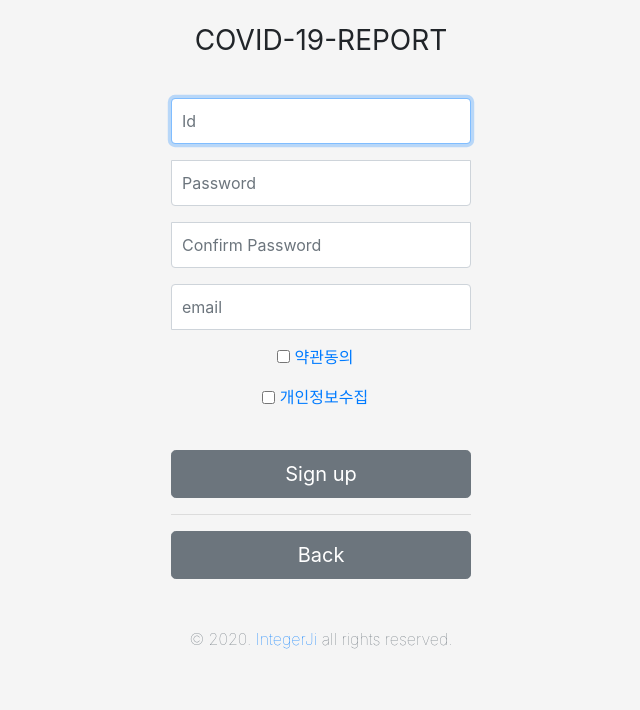
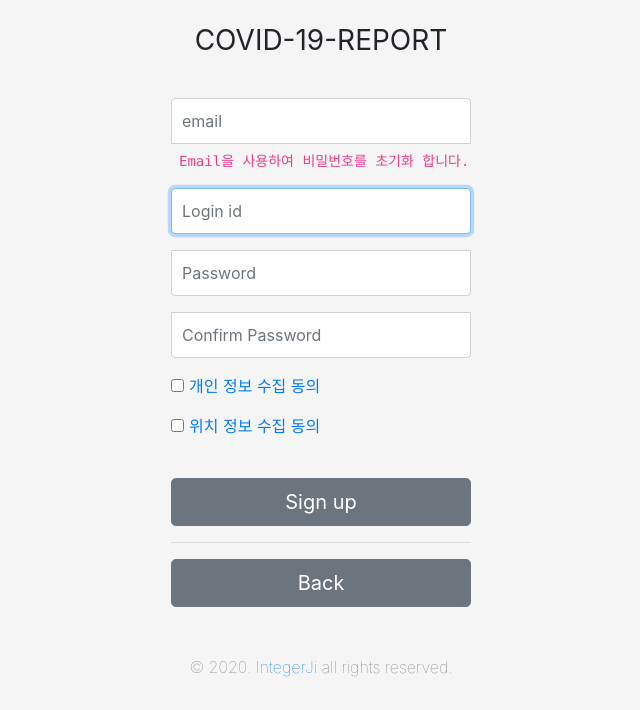
Before and after one commit to integerJI/covid-19-report, a Django app: template user/templates/signup.html in a window 1280 px wide. Shown: the part 223-933 px from the top of the page, without its empty margins (319-959 px from the left). Before the commit the page ends 872 px from the top, so only its background shows below. Run offline with Django 3.2, Linux system fonts and the light colour scheme; the template is opened without the code that fills it, so the values that code supplies are empty; some libraries are stand-ins or nearby versions.

Commit message:
위치, 개인정보 수집 동의

```diff
--- a/user/templates/signup.html
+++ b/user/templates/signup.html
@@ -28,8 +28,13 @@
         <h1 class="h3 mb-3 font-weight-normal">COVID-19-REPORT</h1>
         <br>
         <div class="form-group">
-            <label for="text" class="sr-only">Id</label>
-            <input type="text" id="inputEmail" name="username" class="form-control" placeholder="Id" required autofocus>
+            <label for="inputPassword" class="sr-only">Email</label>
+            <input type="email" id="email" name="email" class="form-control" placeholder="email" required>
+            <code class="d-flex justify-content-start my-2 ml-2">Email을 사용하여 비밀번호를 초기화 합니다.</code>
+        </div>
+        <div class="form-group">
+            <label for="text" class="sr-only">Login Id</label>
+            <input type="text" id="inputEmail" name="username" class="form-control" placeholder="Login id" required autofocus>
         </div>
         <div class="form-group">
             <label for="inputPassword" class="sr-only">Password</label>
@@ -42,40 +47,33 @@
                 placeholder="Confirm Password" required>
         </div>
         <div class="form-group">
-            <label for="inputPassword" class="sr-only">Email</label>
-            <input type="email" id="email" name="email" class="form-control"
-                placeholder="email" required>
-        </div>
-        <div class="form-group">
-            <div class="form-check form-check-inline">
+            <div class="form-check form-check-inline d-flex justify-content-start">
                 <input class="form-check-input" type="checkbox" id="inlineCheckbox1" name="inlineCheckbox1" value="1">
                 <label class="form-check-label" for="inlineCheckbox1">
-                    <a href="javascript:doDisplay();">약관동의</a>
+                    <a href="javascript:doDisplay();">개인 정보 수집 동의</a>
                 </label>
             </div>
-            <div id="myDiv" style="display: none;">
-                <a>1번</a>
-                <a>2번</a>
-                <a>3번</a>
-                <a>4번</a>
+            <div class="d-flex justify-content-start">
+                <div id="myDiv" style="display: none;">
+                    <code>Email의 수집 이유는 비밀번호 초기화를 위해 사용합니다.</code>
+                </div>
             </div>
         </div>
         <div class="form-group">
-            <div class="form-check form-check-inline">
+            <div class="form-check form-check-inline d-flex justify-content-start">
                 <input class="form-check-input" type="checkbox" id="inlineCheckbox2" name="inlineCheckbox2" value="1">
                 <label class="form-check-label" for="inlineCheckbox1">
-                    <a href="javascript:doDisplay2();">개인정보수집</a>
+                    <a href="javascript:doDisplay2();">위치 정보 수집 동의</a>
                 </label>
             </div>
-            <div id="myDiv2" style="display: none;">
-                <a>1번</a>
-                <a>2번</a>
-                <a>3번</a>
-                <a>4번</a>
+            <div class="d-flex justify-content-start">
+                <div id="myDiv2" style="display: none;">
+                    <code>web 브라우저의 위치를 받아 이용자의 동선을 저장하기 위해 사용합니다.</code>
+                </div>
             </div>
         </div>
         <br>
-        <button class="btn btn-lg btn-secondary btn-block" id="btn-click" type="submit">Sign up</button>
+        <button class="btn btn-lg btn-secondary btn-block" id="btn-click" type="submit" onclick="javascript_onclikc()">Sign up</button>
         <hr>
         <a class="btn btn-lg btn-secondary btn-block" href="{% url 'signin' %}">Back</a>
         <p class="mt-5 mb-3 text-muted font-weight-lighter">&copy; 2020. <a
@@ -101,6 +99,17 @@
             con.style.display = 'block';
         }
     }
+
+    function javascript_onclikc() {
+        if (document.getElementById("inlineCheckbox1").checked == false) {
+            alert('개인 정보 수집 동의에 체크해 주세요.');
+            return false;
+        } else if (document.getElementById("inlineCheckbox2").checked == false) {
+            alert('위치 정보 수집 동의에 체크해 주세요.');
+            return false;
+        }
+    }
+
 </script>
 
 {% endblock %}
--- a/user/views.py
+++ b/user/views.py
@@ -46,6 +46,9 @@ def signup(request):
         password1 = request.POST['password1']
         password2 = request.POST['password2']
         email = request.POST['email']
+
+        print("inlineCheckbox1 :",request.POST.getlist('inlineCheckbox1'))
+        print("inlineCheckbox2 :",request.POST.getlist('inlineCheckbox2'))
 
         if password1 == password2:
             if User.objects.filter(username=username).exists():
```
Also changed, not shown: db.sqlite3.
